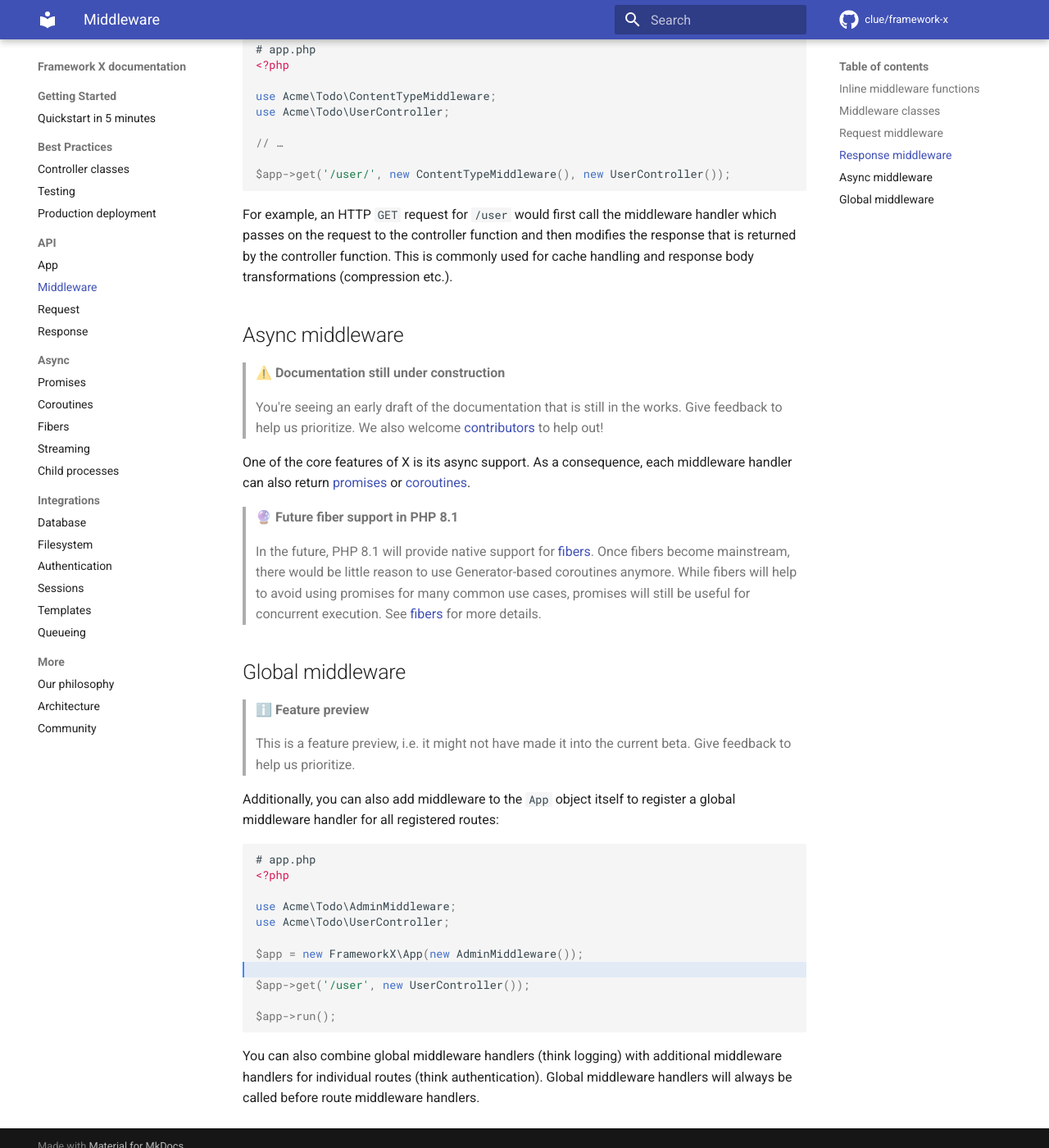
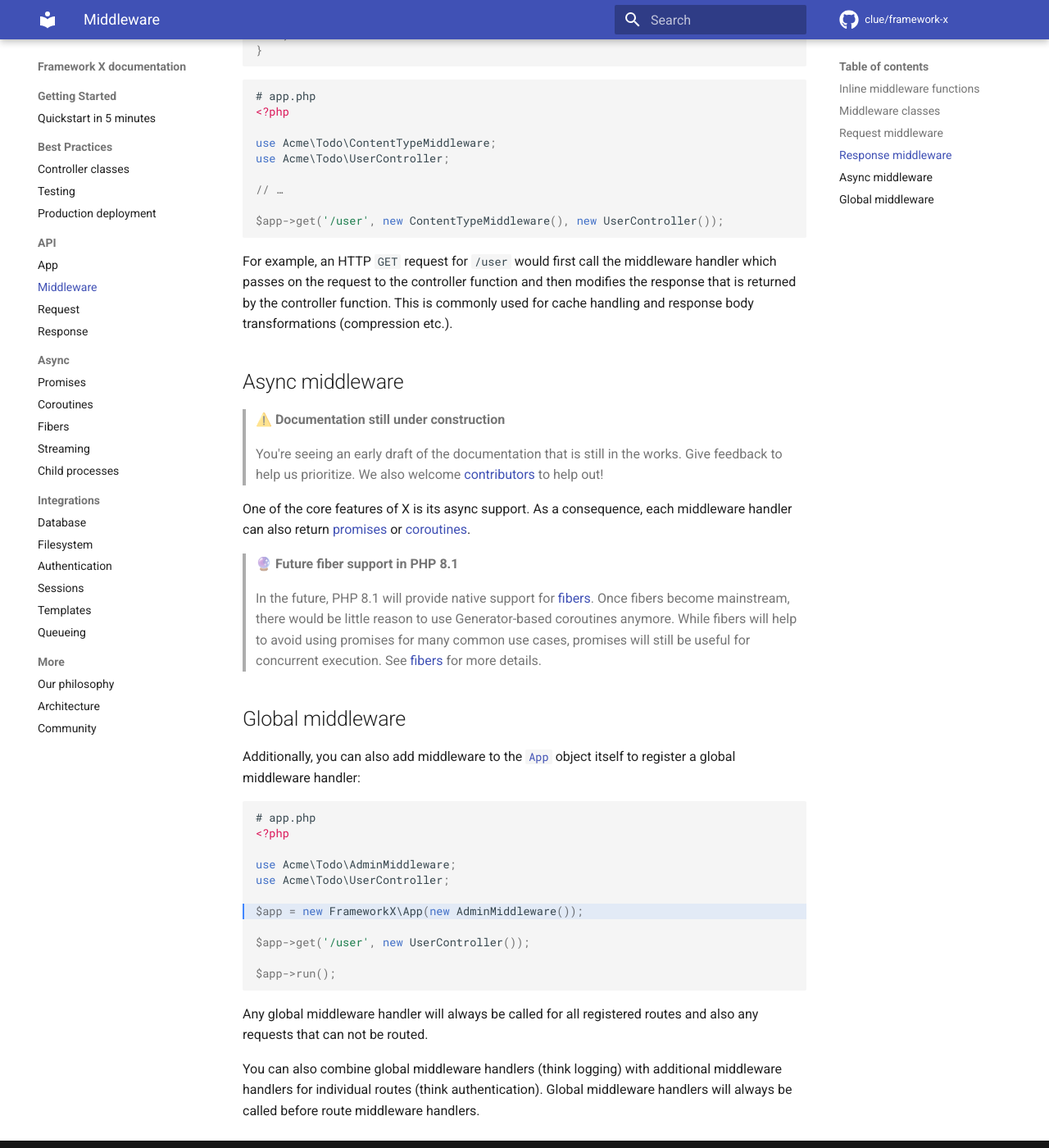
Before and after one commit to clue/framework-x, an MkDocs documentation site: the page built from docs/api/middleware.md, in a window 1280 px wide and 1400 px high, scrolled down 4165 px. Shown: the whole window at 82% size. Built offline with MkDocs 1.6.1 and Material for MkDocs 9.7.7, drawn with Linux system fonts in a browser that asks for light colours; comment, search, counter and statistics services are not loaded; some of the changed text lies outside the part shown.

Commit message:
Improve middleware docs

````diff
--- a/docs/api/middleware.md
+++ b/docs/api/middleware.md
@@ -36,7 +36,7 @@ $app->get(
     },
     function (Psr\Http\Message\ServerRequestInterface $request) {
         $role = $request->getAttribute('admin') ? 'admin' : 'user';
-        return new React\Http\Message\Response(200, [], "hello $role!");
+        return new React\Http\Message\Response(200, [], "Hello $role!\n");
     }
 );
 ```
@@ -136,13 +137,14 @@ class AdminMiddleware
 namespace Acme\Todo;
 
 use Psr\Http\Message\ServerRequestInterface;
+use React\Http\Message\Response;
 
 class UserController
 {
     public function __invoke(ServerRequestInterface $request)
     {
         $role = $request->getAttribute('admin') ? 'admin' : 'user';
-        return new React\Http\Message\Response(200, [], "hello $role!");
+        return new Response(200, [], "Hello $role!\n");
     }
 }
 ```
@@ -156,7 +158,7 @@ use Acme\Todo\UserController;
 
 // …
 
-$app->get('/user/', new AdminMiddleware(), new UserController());
+$app->get('/user', new AdminMiddleware(), new UserController());
 ```
 
 For example, an HTTP `GET` request for `/user` would first call the middleware handler which then modifies this request and passes the modified request to the next controller function.
@@ -172,7 +174,7 @@ Likewise, we can add an example middleware handler that can modify the outgoing
 
 namespace Acme\Todo;
 
-use Psr\Http\Message\ResponseInterface);
+use Psr\Http\Message\ResponseInterface;
 use Psr\Http\Message\ServerRequestInterface;
 
 class ContentTypeMiddleware
@@ -194,12 +196,13 @@ class ContentTypeMiddleware
 namespace Acme\Todo;
 
 use Psr\Http\Message\ServerRequestInterface;
+use React\Http\Message\Response;
 
 class UserController
 {
     public function __invoke(ServerRequestInterface $request)
     {
-        return new React\Http\Message\Response(200, [], "Hello world!\n");
+        return new Response(200, [], "Hello world!\n");
     }
 }
 ```
@@ -213,7 +216,7 @@ use Acme\Todo\UserController;
 
 // …
 
-$app->get('/user/', new ContentTypeMiddleware(), new UserController());
+$app->get('/user', new ContentTypeMiddleware(), new UserController());
 ```
 
 For example, an HTTP `GET` request for `/user` would first call the middleware handler which passes on the request to the controller function and then modifies the response that is returned by the controller function.
@@ -242,15 +245,10 @@ As a consequence, each middleware handler can also return
 
 ## Global middleware
 
-> ℹ️ **Feature preview**
->
-> This is a feature preview, i.e. it might not have made it into the current beta.
-> Give feedback to help us prioritize.
+Additionally, you can also add middleware to the [`App`](app.md) object itself
+to register a global middleware handler:
 
-Additionally, you can also add middleware to the `App` object itself to register
-a global middleware handler for all registered routes:
-
-```php hl_lines="8"
+```php hl_lines="7"
 # app.php
 <?php
 
@@ -264,6 +262,9 @@ $app->get('/user', new UserController());
 $app->run();
 ```
 
+Any global middleware handler will always be called for all registered routes
+and also any requests that can not be routed.
+
 You can also combine global middleware handlers (think logging) with additional
 middleware handlers for individual routes (think authentication).
 Global middleware handlers will always be called before route middleware handlers.
````
Also changed, not shown: other parts of docs/api/middleware.md (+2 -1 lines).
